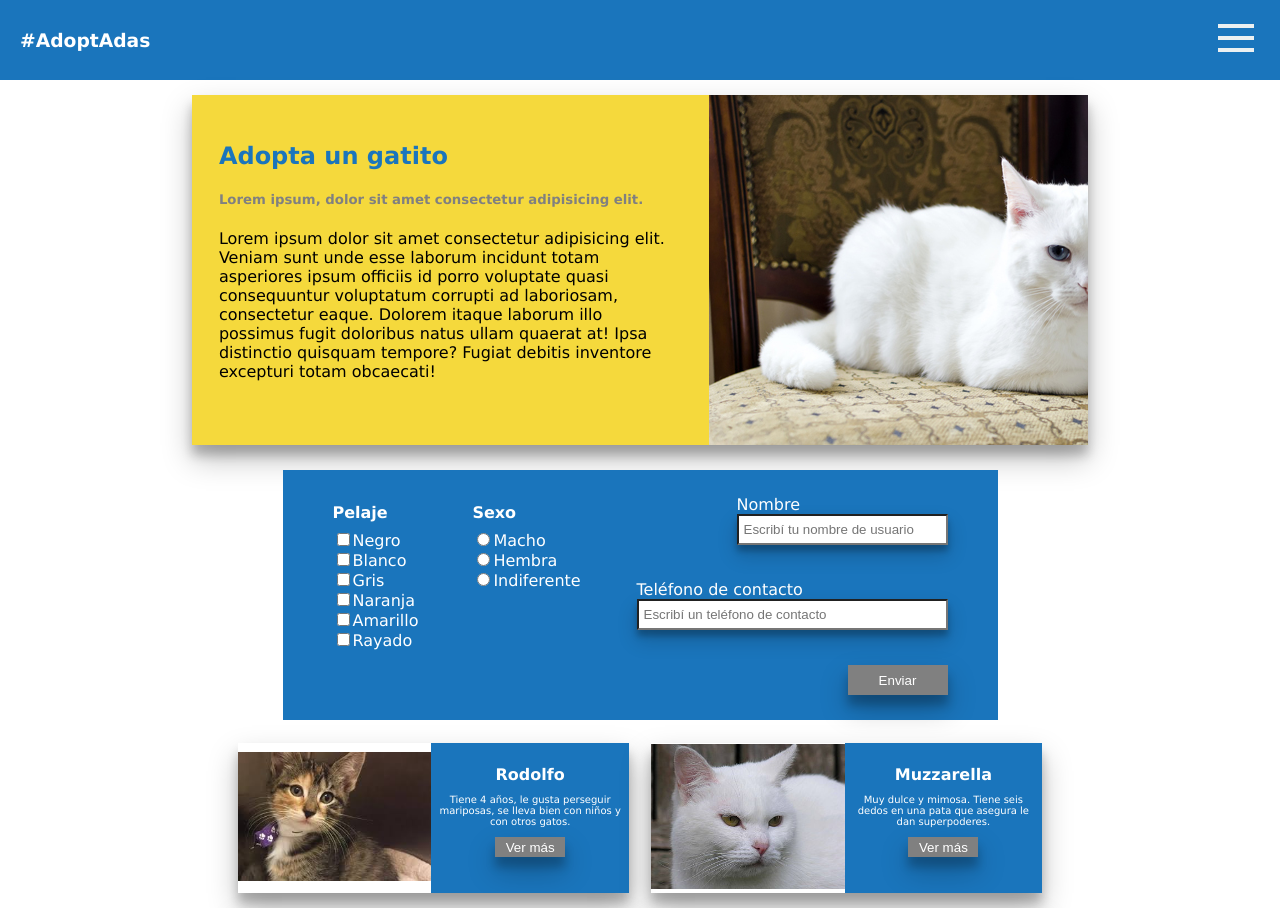
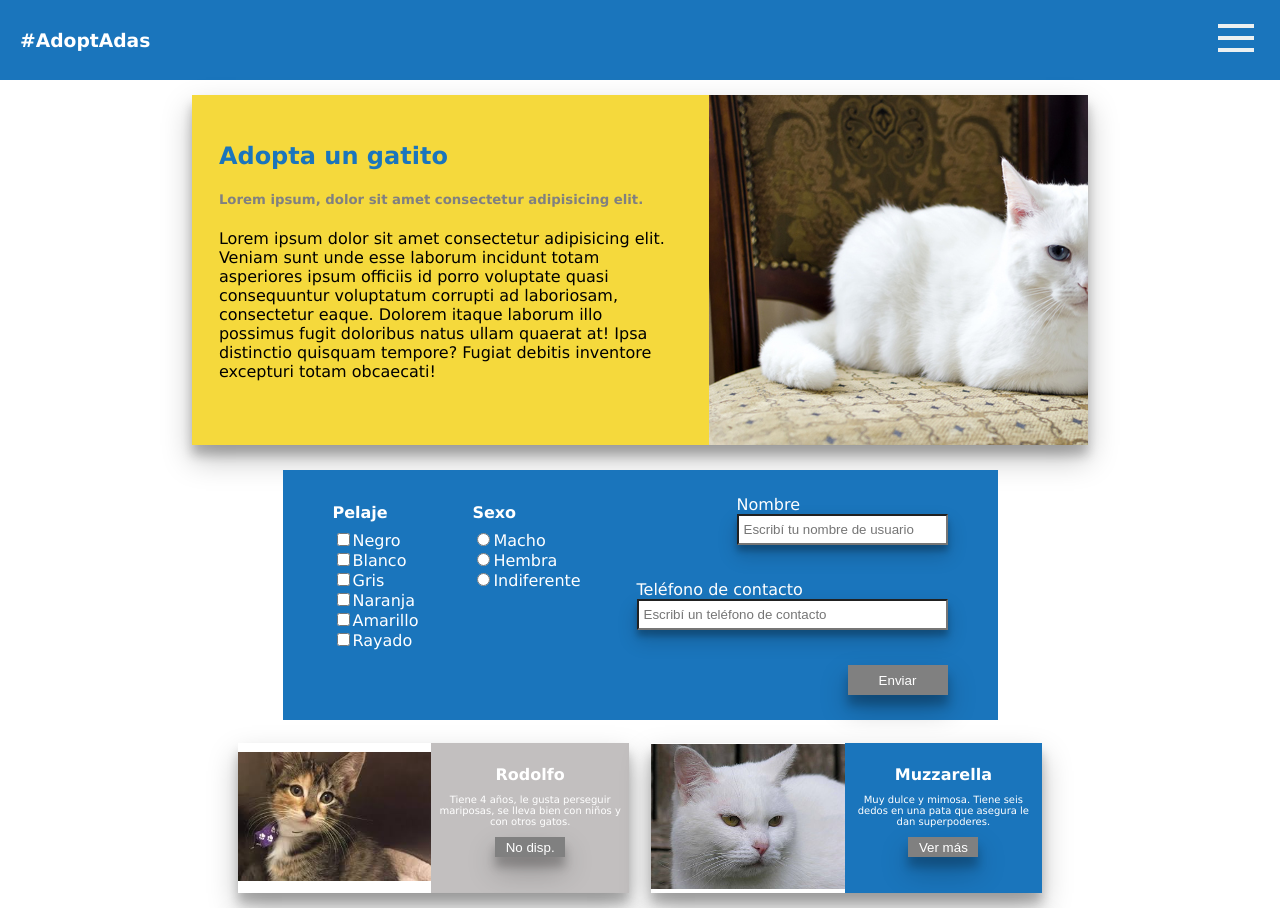
Before and after one commit to ma-ivana/react-gatitos, a React (Create React App) app: page / in a window 1280 px wide. Shown: the top 908 px of the page. Built offline with nearby package versions, Linux system fonts and the light colour scheme.

Commit message:
operador ternario en cards

```diff
--- a/src/App.js
+++ b/src/App.js
@@ -18,7 +18,8 @@ const gatos = [
     longDesc: "Lorem ipsum dolor, sit amet consectetur adipisicing elit. Suscipit libero dolorum aliquam error expedita distinctio porro ducimus ex repellendus laboriosam. Sequi, doloribus autem? Unde commodi assumenda consequatur ratione numquam distinctio nihil blanditiis quae debitis sed eligendi modi architecto omnis aspernatur officia molestiae, vero nemo a quibusdam? Voluptatum eveniet blanditiis impedit.",
     img: gatito1,
     pelaje: ["naranja", "blanco", "gris", "rayado"],
-    sexo: "macho"
+    sexo: "macho",
+    disponible: false
   },
 
   {
@@ -27,7 +28,8 @@ const gatos = [
     longDesc: "Lorem ipsum dolor, sit amet consectetur adipisicing elit. Suscipit libero dolorum aliquam error expedita distinctio porro ducimus ex repellendus laboriosam. Sequi, doloribus autem? Unde commodi assumenda consequatur ratione numquam distinctio nihil blanditiis quae debitis sed eligendi modi architecto omnis aspernatur officia molestiae, vero nemo a quibusdam? Voluptatum eveniet blanditiis impedit.",
     img: gatito2,
     pelaje: ["blanco"],
-    sexo: "hembra"
+    sexo: "hembra",
+    disponible: true
   },
 
   {
@@ -36,7 +38,8 @@ const gatos = [
     longDesc: "Lorem ipsum dolor, sit amet consectetur adipisicing elit. Suscipit libero dolorum aliquam error expedita distinctio porro ducimus ex repellendus laboriosam. Sequi, doloribus autem? Unde commodi assumenda consequatur ratione numquam distinctio nihil blanditiis quae debitis sed eligendi modi architecto omnis aspernatur officia molestiae, vero nemo a quibusdam? Voluptatum eveniet blanditiis impedit.",
     img: gatito3,
     pelaje: ["blanco", "gris", "rayado"],
-    sexo: "hembra"
+    sexo: "hembra",
+    disponible: true
   },
 
   {
@@ -45,7 +48,8 @@ const gatos = [
     longDesc: "Lorem ipsum dolor, sit amet consectetur adipisicing elit. Suscipit libero dolorum aliquam error expedita distinctio porro ducimus ex repellendus laboriosam. Sequi, doloribus autem? Unde commodi assumenda consequatur ratione numquam distinctio nihil blanditiis quae debitis sed eligendi modi architecto omnis aspernatur officia molestiae, vero nemo a quibusdam? Voluptatum eveniet blanditiis impedit.",
     img: gatito4,
     pelaje: ["naranja", "blanco", "negro", "rayado"],
-    sexo: "macho"
+    sexo: "macho",
+    disponible: true
   },
 
   {
@@ -54,7 +58,8 @@ const gatos = [
     longDesc: "Lorem ipsum dolor, sit amet consectetur adipisicing elit. Suscipit libero dolorum aliquam error expedita distinctio porro ducimus ex repellendus laboriosam. Sequi, doloribus autem? Unde commodi assumenda consequatur ratione numquam distinctio nihil blanditiis quae debitis sed eligendi modi architecto omnis aspernatur officia molestiae, vero nemo a quibusdam? Voluptatum eveniet blanditiis impedit.",
     img: gatito5,
     pelaje: ["negro"],
-    sexo: "macho"
+    sexo: "macho",
+    disponible: true
   }
 ]
 
--- a/src/components/Card.js
+++ b/src/components/Card.js
@@ -2,17 +2,27 @@ import React from 'react';
 import '../style/Card.scss';
 
 const Card = (props) => {
-   console.log(props)
 
-  //  const tarjetasGatos = props.info.map((gato, i) =>
     return (
       <>
-      <article className="card">
+      <article className=
+        {
+          props.info.disponible
+          ? 'card'
+          : 'cardDisabled'
+        }
+      >
        <div className="imagenCh"> <img alt={props.info.name} src={props.info.img}/> </div>
        <div className="textoCh">
        <h4>{props.info.name}</h4>
        <p className="parrCh">{props.info.shortDesc}</p>
-       <button id="info">Ver más</button>
+       <button id="info">
+         {
+          props.info.disponible
+          ? 'Ver más'
+          : 'No disp.'
+          }
+        </button>
        </div>
      </article>
 
--- a/src/style/Card.scss
+++ b/src/style/Card.scss
@@ -193,6 +193,52 @@ body {
 }
 }
 
+  .cardDisabled {
+      width: 47%;
+      height: 150px;
+      display: flex;
+      align-items: center;
+      margin: 1%;
+      overflow: hidden;
+      box-shadow: 0 14px 28px rgba(0,0,0,0.25), 0 10px 10px rgba(0,0,0,0.22);
+
+
+      .textoCh {
+       width: 47%;
+       height: 150px;
+
+       background-color:rgb(194, 191, 191);
+       text-align: center;
+       box-sizing: content-box;
+       padding: 2%;
+       color: $colorBlanco;
+
+
+          h4 {
+            margin-bottom: 0;
+          }
+
+          .parrCh {
+            font-size: 10px;
+          }
+      }
+
+      button {
+        @include botonBorderYColor;
+        width: 70px;
+        height: 20px;
+      }
+
+      .imagenCh {
+        width: 50%;
+        height: auto;
+
+        img {
+        width: 100%;
+        }
+      }
+}
+
 
   .card {
     .textoCh:hover {
```
